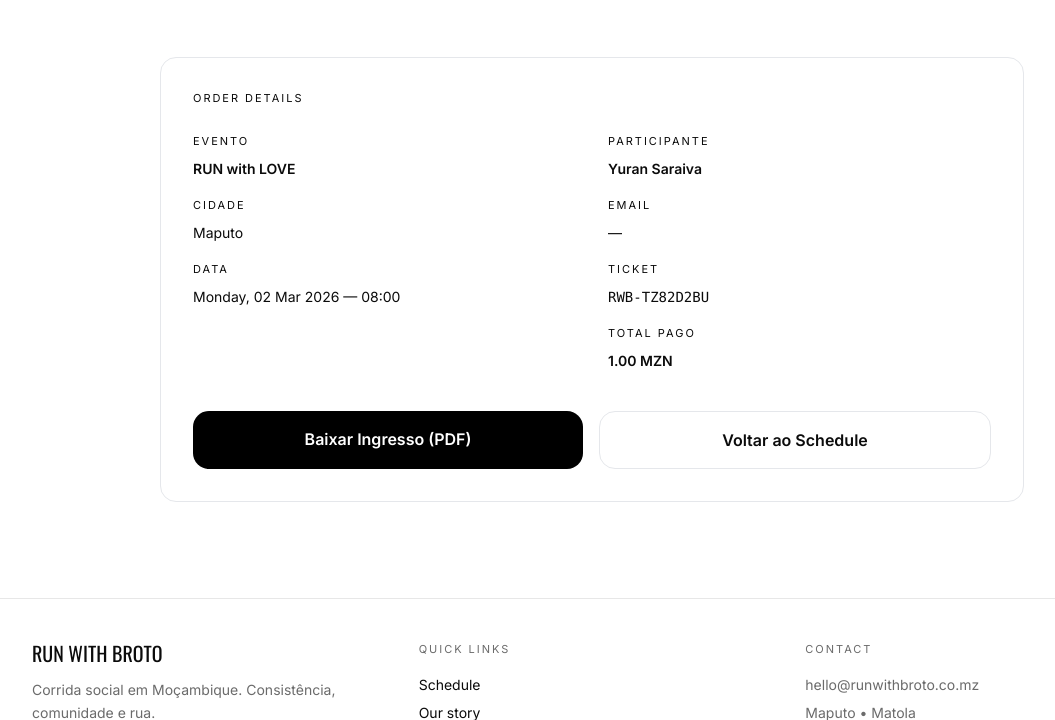
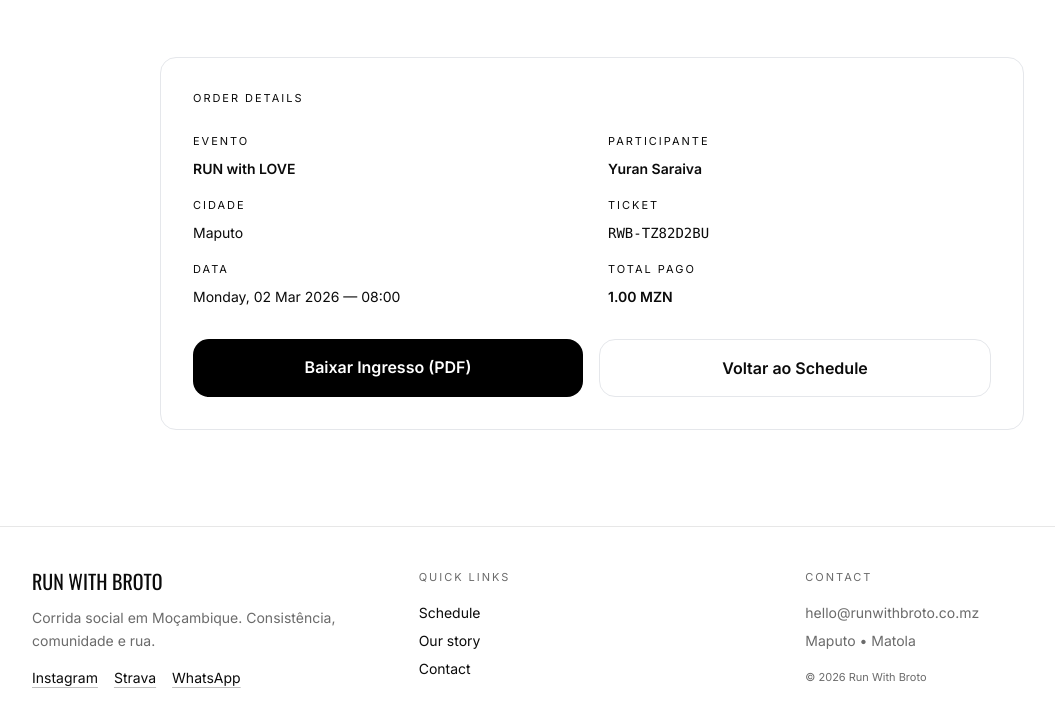
Before and after one commit to yrnsaraiva/runwithbroto, a Django app: a page that uses events/templates/events/registration_success.html in a window 1280 px wide. Shown: the part 335-1055 px from the top of the page, without its empty margins (48-1103 px from the left). After the commit the page ends 1023 px from the top, so only its background shows below. Run offline with Django 5.2, Linux system fonts and the light colour scheme; data comes from the database, SQL or seed files in the repository; some libraries are stand-ins or nearby versions.

Commit message:
update registration_success.html

```diff
--- a/events/templates/events/registration_success.html
+++ b/events/templates/events/registration_success.html
@@ -42,9 +42,6 @@
                     <div class="text-[11px] muted label">participante</div>
                     <div class="mt-2 font-semibold">{{ reg.full_name }}</div>
 
-                    <div class="mt-4 text-[11px] muted label">email</div>
-                    <div class="mt-2">{{ reg.email|default:"—" }}</div>
-
                     <div class="mt-4 text-[11px] muted label">ticket</div>
                     <div class="mt-2 font-mono">{{ reg.ticket_code }}</div>
 
@@ -57,7 +54,7 @@
             </div>
 
             <!-- Actions -->
-            <div class="mt-10 flex flex-col sm:flex-row gap-4">
+            <div class="mt-8 flex flex-col sm:flex-row gap-4">
                 <a href="{% url 'events:order_ticket_pdf' reg.ticket_code %}"
                    class="flex-1 bg-black text-white rounded-2xl py-4 text-center font-semibold hover:opacity-90 transition">
                     Baixar Ingresso (PDF)
```
